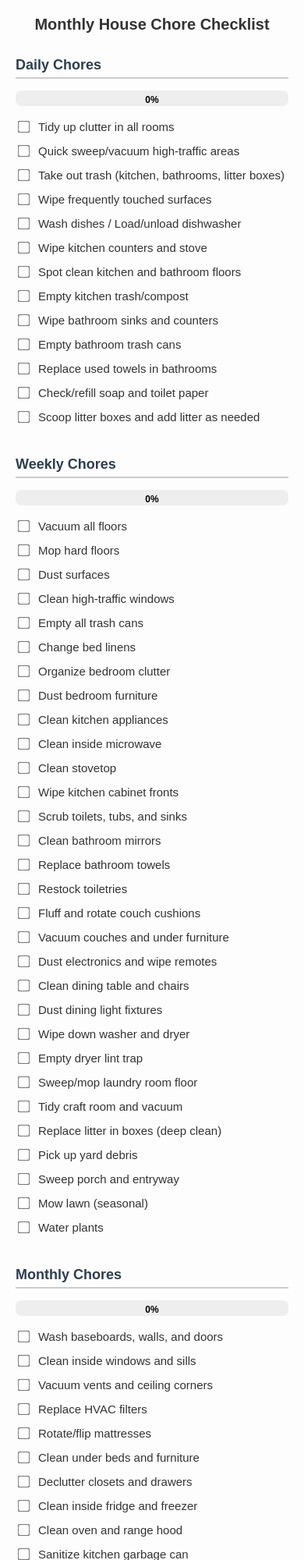
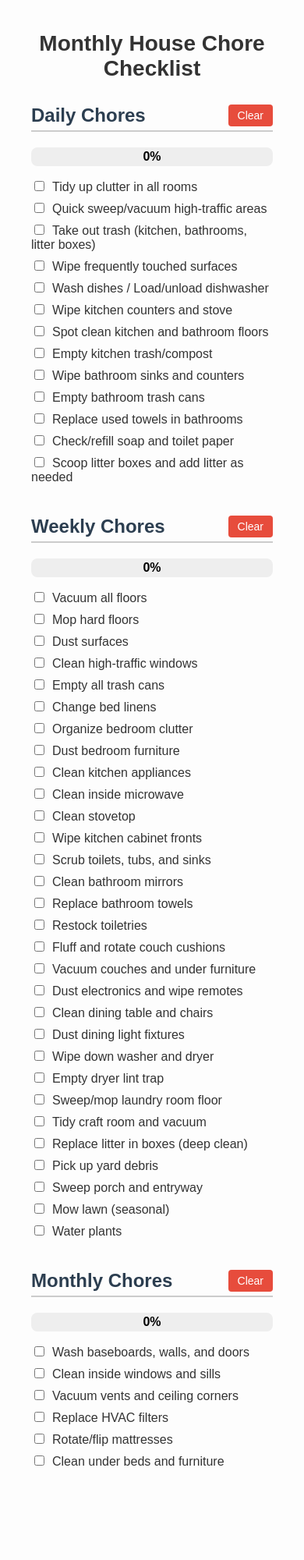
Before and after one commit to lastotori/MonthlyChores, a plain HTML site: page index.html in a window 390 px wide. Shown: the top 2000 px of the page at 78% size. After the commit the page ends 1923 px from the top, so only its background shows below. Drawn offline with Linux system fonts and the light colour scheme.

Commit message:
Update index.html

```diff
--- a/index.html
+++ b/index.html
@@ -2,57 +2,40 @@
 <html lang="en">
 <head>
   <meta charset="UTF-8">
-  <meta name="viewport" content="width=device-width, initial-scale=1.0">
   <title>Monthly House Chore Checklist</title>
   <style>
     body {
       font-family: Arial, sans-serif;
-      margin: 20px;
-      padding: 0;
+      margin: 40px;
       background-color: #fdfdfd;
       color: #333;
     }
-
     h1 {
       text-align: center;
-      font-size: 24px;
-      padding: 0 10px;
+      font-size: 28px;
     }
-
     h2 {
-      font-size: 20px;
       color: #2c3e50;
       margin-top: 30px;
       border-bottom: 2px solid #ccc;
       padding-bottom: 5px;
     }
-
     ul {
       list-style: none;
       padding-left: 0;
     }
-
     li {
-      margin-bottom: 10px;
-      line-height: 1.4;
+      margin-bottom: 8px;
     }
-
     label {
       cursor: pointer;
-      display: flex;
-      align-items: center;
-      font-size: 16px;
     }
-
     input[type="checkbox"] {
-      margin-right: 12px;
-      transform: scale(1.2);
+      margin-right: 10px;
     }
-
     .section {
       margin-bottom: 40px;
     }
-
     .progress-container {
       position: relative;
       background: #eee;
@@ -62,14 +45,12 @@
       margin-bottom: 15px;
       width: 100%;
     }
-
     .progress-bar {
       height: 100%;
       width: 0%;
       background-color: #2ecc71;
       transition: width 0.3s ease;
     }
-
     .progress-percent {
       position: absolute;
       top: 0;
@@ -78,41 +59,36 @@
       line-height: 24px;
       font-weight: bold;
       color: #000;
-      font-size: 14px;
     }
+    .section-header {
+  display: flex;
+  justify-content: space-between;
+  align-items: center;
+}
 
-    /* Responsive styles for small screens */
-    @media (max-width: 600px) {
-      h1 {
-        font-size: 20px;
-      }
+.reset-button {
+  background-color: #e74c3c;
+  color: white;
+  border: none;
+  padding: 6px 12px;
+  font-size: 14px;
+  border-radius: 4px;
+  cursor: pointer;
+  transition: background-color 0.3s ease;
+}
 
-      h2 {
-        font-size: 18px;
-      }
-
-      label {
-        font-size: 15px;
-      }
-
-      .progress-container {
-        height: 20px;
-      }
-
-      .progress-percent {
-        font-size: 12px;
-      }
-    }
+.reset-button:hover {
+  background-color: #c0392b;
+}
   </style>
 </head>
-
 <body>
 
 <h1>Monthly House Chore Checklist</h1>
 
 <!-- Section Template -->
 <div class="section" id="daily">
-  <h2>Daily Chores</h2>
+  <h2>Daily Chores <button style="float: right;" class="reset-button" onclick="resetSection('daily')">Clear</button></h2>
   <div class="progress-container">
     <div class="progress-bar" id="daily-bar"></div>
     <div class="progress-percent" id="daily-percent">0%</div>
@@ -135,7 +111,7 @@
 </div>
 
 <div class="section" id="weekly">
-  <h2>Weekly Chores</h2>
+  <h2>Weekly Chores  <button style="float: right;" class="reset-button" onclick="resetSection('weekly')">Clear</button> </h2>
   <div class="progress-container">
     <div class="progress-bar" id="weekly-bar"></div>
     <div class="progress-percent" id="weekly-percent">0%</div>
@@ -175,7 +151,7 @@
 </div>
 
 <div class="section" id="monthly">
-  <h2>Monthly Chores</h2>
+  <h2>Monthly Chores  <button style="float: right;" class="reset-button" onclick="resetSection('monthly')">Clear</button></h2>
   <div class="progress-container">
     <div class="progress-bar" id="monthly-bar"></div>
     <div class="progress-percent" id="monthly-percent">0%</div>
@@ -187,28 +163,7 @@
     <li><label><input type="checkbox" class="monthly">Replace HVAC filters</label></li>
     <li><label><input type="checkbox" class="monthly">Rotate/flip mattresses</label></li>
     <li><label><input type="checkbox" class="monthly">Clean under beds and furniture</label></li>
-    <li><label><input type="checkbox" class="monthly">Declutter closets and drawers</label></li>
-    <li><label><input type="checkbox" class="monthly">Clean inside fridge and freezer</label></li>
-    <li><label><input type="checkbox" class="monthly">Clean oven and range hood</label></li>
-    <li><label><input type="checkbox" class="monthly">Sanitize kitchen garbage can</label></li>
-    <li><label><input type="checkbox" class="monthly">Inventory pantry and discard expired items</label></li>
-    <li><label><input type="checkbox" class="monthly">Wash shower curtain/liner</label></li>
-    <li><label><input type="checkbox" class="monthly">Deep clean bathroom grout and tile</label></li>
-    <li><label><input type="checkbox" class="monthly">Clean behind toilet base</label></li>
-    <li><label><input type="checkbox" class="monthly">Clean under rugs</label></li>
-    <li><label><input type="checkbox" class="monthly">Wipe light fixtures and fans</label></li>
-    <li><label><input type="checkbox" class="monthly">Polish wood furniture</label></li>
-    <li><label><input type="checkbox" class="monthly">Run washer cleaning cycle</label></li>
-    <li><label><input type="checkbox" class="monthly">Clean behind washer/dryer</label></li>
-    <li><label><input type="checkbox" class="monthly">Organize craft supplies</label></li>
-    <li><label><input type="checkbox" class="monthly">Dust/sweep furnace area</label></li>
-    <li><label><input type="checkbox" class="monthly">Check furnace filter/clogs</label></li>
-    <li><label><input type="checkbox" class="monthly">Disinfect litter boxes</label></li>
-    <li><label><input type="checkbox" class="monthly">Trim shrubs and hedges</label></li>
-    <li><label><input type="checkbox" class="monthly">Weed flower beds</label></li>
-    <li><label><input type="checkbox" class="monthly">Clean patio furniture</label></li>
-    <li><label><input type="checkbox" class="monthly">Inspect gutters</label></li>
-    <li><label><input type="checkbox" class="monthly">Power wash porch or deck (seasonal)</label></li>
+    <!-- Add more chores as needed -->
   </ul>
 </div>
 
@@ -257,6 +212,14 @@
   // Initial load
   loadProgress();
   sections.forEach(s => updateProgress(s.class, s.bar, s.percent));
+
+  function resetSection(sectionClass) {
+  const checkboxes = document.querySelectorAll(`input.${sectionClass}`);
+  checkboxes.forEach(cb => cb.checked = false);
+  saveProgress();
+  sections.forEach(s => updateProgress(s.class, s.bar, s.percent));
+}
+
 </script>
 
 </body>
```
